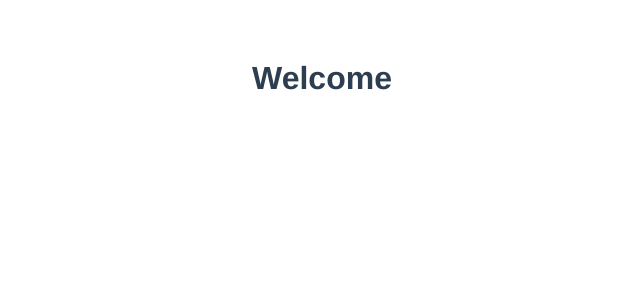
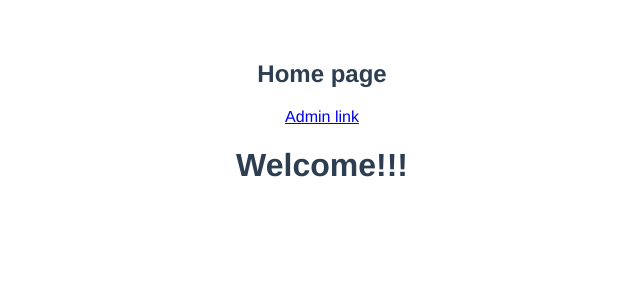
Before and after one commit to askhatxx/live-chat-app, a Vue app: page / in a window 1280 px wide. Shown: the top 300 px of the page, without its empty margins (318-958 px from the left). Built offline with nearby package versions, Linux system fonts and the light colour scheme.

Commit message:
Add router

```diff
--- a/package.json
+++ b/package.json
@@ -10,7 +10,8 @@
   "dependencies": {
     "core-js": "^3.6.5",
     "firebase": "^7.17.1",
-    "vue": "^2.6.11"
+    "vue": "^2.6.11",
+    "vue-router": "^3.3.4"
   },
   "devDependencies": {
     "@vue/cli-plugin-babel": "~4.4.0",
--- a/src/App.vue
+++ b/src/App.vue
@@ -1,17 +1,12 @@
 <template>
   <div id="app">
-    <LiveChat msg="Welcome"/>
+    <router-view/>
   </div>
 </template>
 
 <script>
-import LiveChat from './components/LiveChat.vue'
-
 export default {
-  name: 'App',
-  components: {
-    LiveChat
-  }
+  name: 'App'
 }
 </script>
 
--- a/src/main.js
+++ b/src/main.js
@@ -1,8 +1,10 @@
 import Vue from 'vue'
 import App from './App.vue'
+import router from '@/router'
 
 Vue.config.productionTip = false
 
 new Vue({
+  router,
   render: h => h(App),
 }).$mount('#app')
--- /dev/null
+++ b/src/router.js
@@ -0,0 +1,20 @@
+import Vue from 'vue'
+import Router from 'vue-router'
+import Home from '@/views/Home'
+import Admin from '@/views/Admin'
+
+Vue.use(Router)
+
+export default new Router({
+  mode: 'history',
+  routes: [
+    {
+      path: '/',
+      component: Home
+    },
+    {
+      path: '/admin',
+      component: Admin
+    }
+  ]
+})
--- /dev/null
+++ b/src/views/Admin.vue
@@ -0,0 +1,6 @@
+<template>
+  <div>
+    <h2>Admin page</h2>
+    <router-link to='/'>Home link</router-link>
+  </div>
+</template>
--- /dev/null
+++ b/src/views/Home.vue
@@ -0,0 +1,19 @@
+<template>
+  <div>
+    <h2>Home page</h2>
+    <div>
+      <router-link to='/admin'>Admin link</router-link>
+    </div>
+    <LiveChat msg="Welcome!!!"/>
+  </div>
+</template>
+
+<script>
+import LiveChat from '@/components/LiveChat'
+
+export default {
+  components: {
+    LiveChat
+  }
+}
+</script>
```
Also changed, not shown: 1 other file (tests, documents, lock files or other folders).
